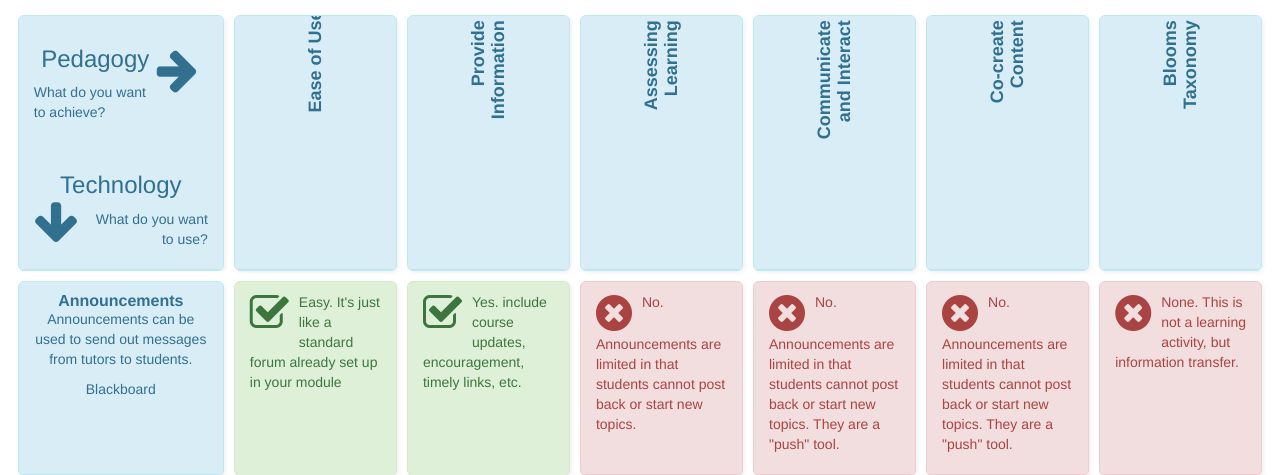
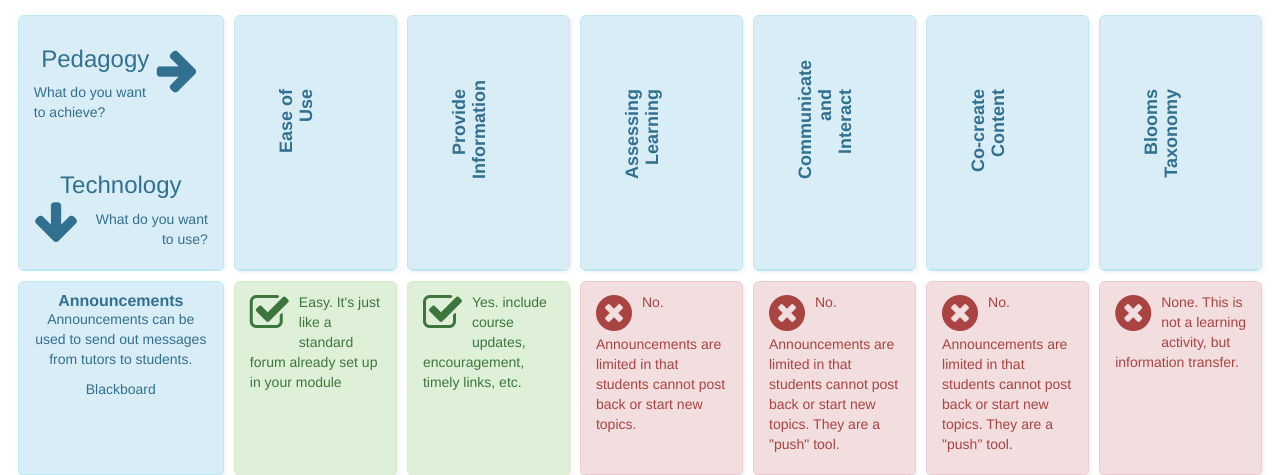
Before and after one commit to roelmann/uswtoolguide, a PHP site: page /toolguide.php in a window 1280 px wide. Shown: the part 160-635 px from the top of the page. Run offline with PHP 8.4, Linux system fonts and the light colour scheme; a stand-in replaces the project's code that opens the database connection; some libraries are stand-ins or nearby versions.

Commit message:
Adjust top row headings vertical margins to postion correctly

```diff
--- a/css/toolguide.css
+++ b/css/toolguide.css
@@ -44,9 +44,10 @@ header h1 {
     -moz-transform: rotate(270deg) ;
     -o-transform: rotate(270deg) ;
     -ms-transform: rotate(270deg) ;
-    margin-top:40px;
+    margin-top:5em;
     font-weight:900;
     text-align:right;
+    width:5em;height:2em;
 }
 
 
```
